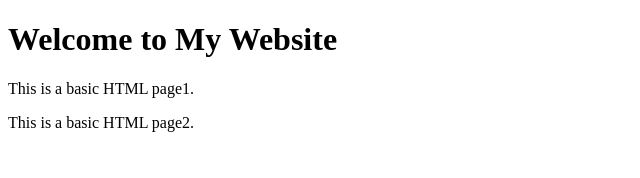
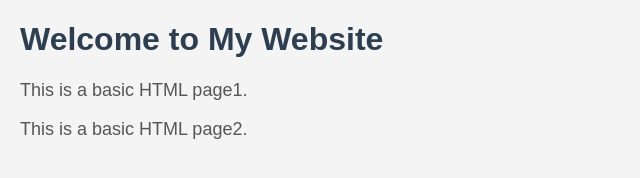
Before and after one commit to BHUPATHI-REDDY/gittest, a plain HTML site: page index.html in a window 1280 px wide. Shown: the whole page, without its empty margins (0-640 px from the left). Drawn offline with Linux system fonts and the light colour scheme.

Commit message:
sixth commit

```diff
--- a/index.html
+++ b/index.html
@@ -3,6 +3,7 @@
 <head>
   <meta charset="UTF-8">
   <meta name="viewport" content="width=device-width, initial-scale=1.0">
+  <link rel="stylesheet" href="style.css">
   <title>My Website</title>
 </head>
 <body>
--- /dev/null
+++ b/style.css
@@ -0,0 +1,15 @@
+/* Basic styling */
+body {
+  font-family: Arial, sans-serif;
+  margin: 20px;
+  background-color: #f4f4f4;
+}
+
+h1 {
+  color: #2c3e50;
+}
+
+p {
+  color: #555;
+  font-size: 18px;
+}
```
